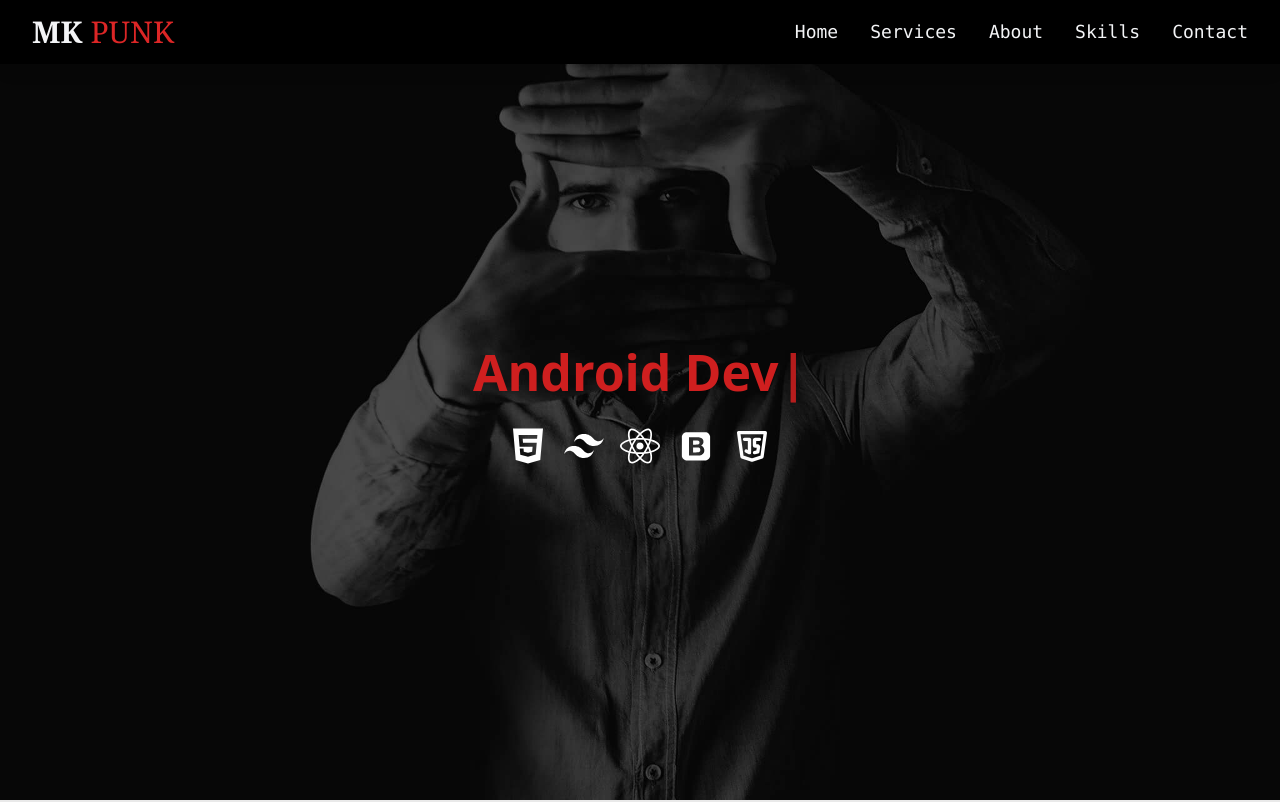
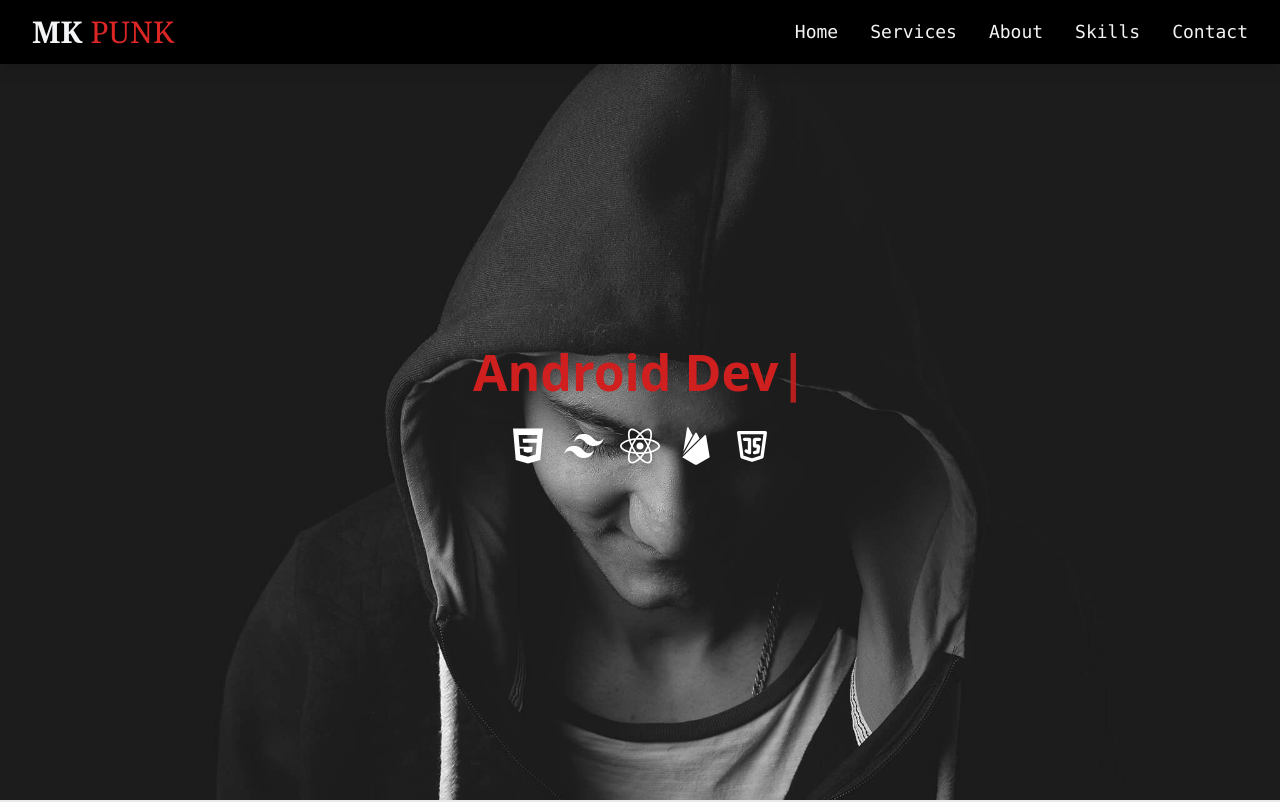
Before and after one commit to MubarakTechy/portfolio-project, a Next.js app: page / in a window 1280 px wide. Shown: the top 802 px of the page. Built offline with nearby package versions, Linux system fonts and the light colour scheme.

Commit message:
little  commit

```diff
--- a/src/Max/Hero.jsx
+++ b/src/Max/Hero.jsx
@@ -4,7 +4,7 @@ import Typewriter from 'typewriter-effect';
 import { IoLogoHtml5 } from "react-icons/io5";
 import { RiTailwindCssFill } from "react-icons/ri";
 import { FaReact } from "react-icons/fa6";
-import { DiBootstrap } from "react-icons/di";
+import { IoLogoFirebase } from "react-icons/io5";
 import { TbBrandJavascript } from "react-icons/tb";
 
 
@@ -31,7 +31,7 @@ const Hero = () => {
                 <IoLogoHtml5 className='text-[white] hover:text-[#CF1F1F]' size={40} />
                 <RiTailwindCssFill  className='text-[white] hover:text-[#CF1F1F]' size={40}  />
                 <FaReact   className='text-[white] hover:text-[#CF1F1F]' size={40} />
-                <DiBootstrap   className='text-[white] hover:text-[#CF1F1F]' size={40} />
+                <IoLogoFirebase    className='text-[white] hover:text-[#CF1F1F]' size={40} />
                 <TbBrandJavascript   className='text-[white] hover:text-[#CF1F1F]' size={40} />
            </div>
          </div>
--- a/src/Max/Porfolio.jsx
+++ b/src/Max/Porfolio.jsx
@@ -65,7 +65,7 @@ const Portfolio = () => {
 
   return (
     <div className="flex justify-between items-center bg-black gap-10 flex-col p-10">
-      <h1 className="font-mono text-3xl text-[#CF1F1F]">--Portfolio--</h1>
+      <h1 className="font-mono text-[40px] text-[#CF1F1F]">--Portfolio--</h1>
 
       <div className="grid max-sm:grid-cols-1 grid-cols-3 gap-4 w-full">
         {portfolioItems.map((item) => (
--- a/src/app/globals.css
+++ b/src/app/globals.css
@@ -12,7 +12,7 @@
     right: 0;
 }
 .mark{
-    background-image: url(../image/img1.jpg);
+    background-image: url(../image/clients.jpg);
     background-repeat: no-repeat;
     background-position: center;
     background-size: cover;
--- a/src/app/layout.tsx
+++ b/src/app/layout.tsx
@@ -14,7 +14,7 @@ const geistMono = localFont({
 });
 
 export const metadata: Metadata = {
-  title: "My Portfolio ",
+  title: "Punk Portfolio ",
   description: "Generated by create next app",
 };
 
```
